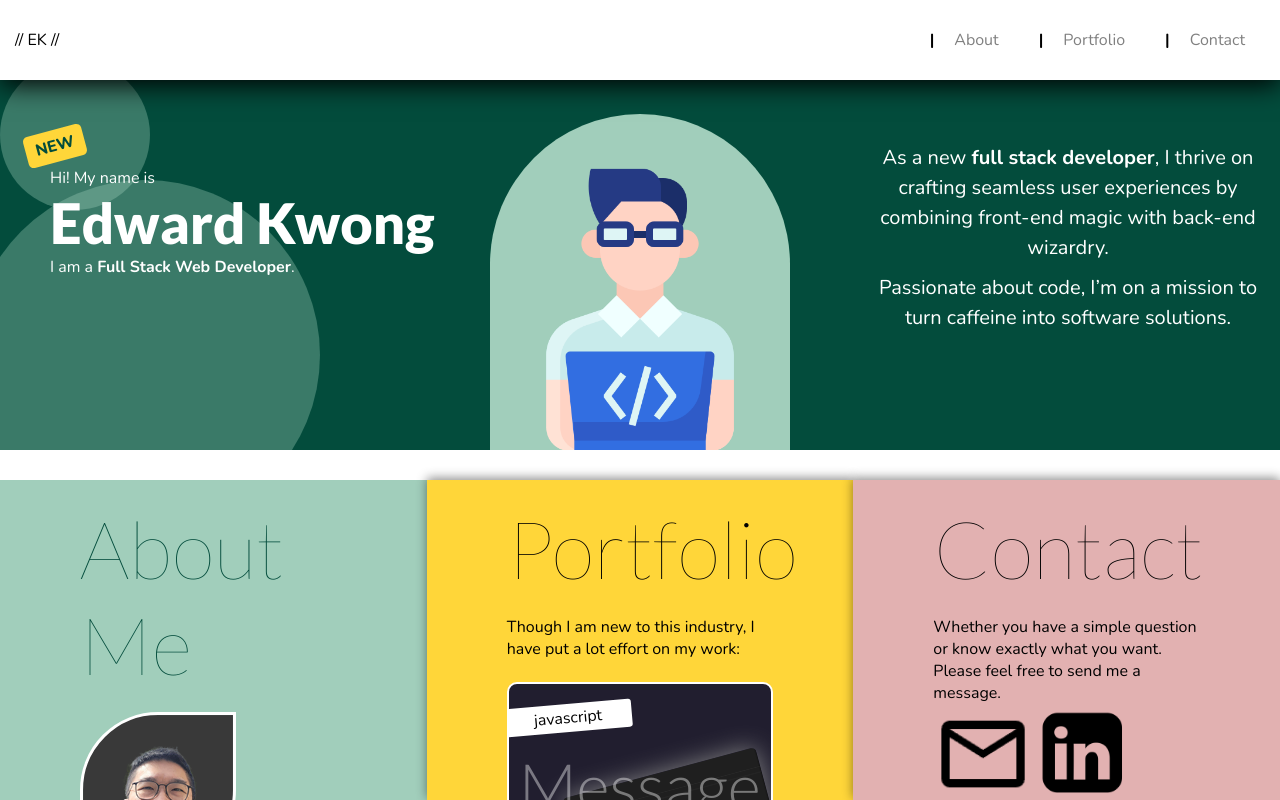
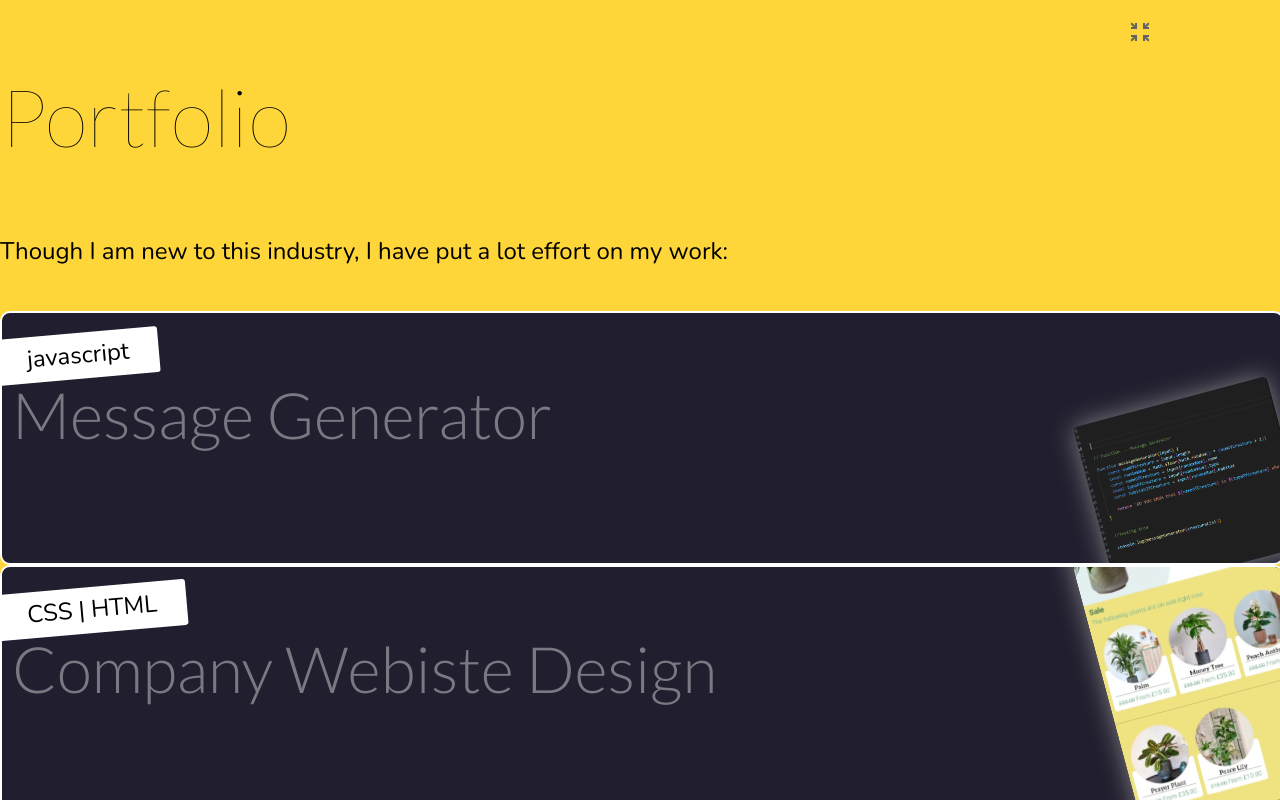
Before and after one commit to PSKWONG/porfolioWebsite, a plain HTML site: page index.html in a window 1280 px wide. Both pictures are taken after a click on the item "Portfolio". Drawn offline with nearby package versions, Linux system fonts and the light colour scheme.

Commit message:
popup JavaScript Modified

```diff
--- a/index.html
+++ b/index.html
@@ -19,7 +19,7 @@
                     </ul>
                 </nav>
             </header>
-            <div id="banner" class="gridItem">
+            <div id="banner" >
 
                 <div id="bannerdisplay">
                     <span class="circleOne"></span>
@@ -49,7 +49,7 @@
             </div>
         </div>
         <div id="contentWrapper">
-            <div id="AboutMe" class="contentContainer gridItem flexContainer">
+            <div id="AboutMe" class="contentContainer  gridItem">
                 <h1 class="flexOneRow title"> About Me</h1>
                 <picture class="profilepic flexeTwoItemsRow"></picture>
                 <div class=" flexeTwoItemsRow introduction">
@@ -110,7 +110,7 @@
             </div>
 
 
-            <div id="Portfolio" class="contentContainer gridItem containerShaddow flexContainer">
+            <div id="Portfolio" class="contentContainer gridItem ">
                 <h1 class="flexOneRow title"> Portfolio</h1>
                 <p class="flexOneRow">
                     Though I am new to this industry, I have put a lot effort on my work:
@@ -172,7 +172,7 @@
                 </div>
             </div>
 
-            <div id="Contact" class="contentContainer gridItem containerShaddow flexContainer">
+            <div id="Contact" class="contentContainer gridItem ">
                 <h1 class="flexOneRow title">Contact</h1>
                 <p class="flexOneRow">
                     Whether you have a simple question or know exactly what you want. Please feel free to send me a message.
--- a/javascript/head.js
+++ b/javascript/head.js
@@ -31,7 +31,7 @@ headerScript.setAttribute ('defer','true')
 
 //Popup Container  Element Javascript
 const popupScript = document.createElement('script');
-/*popupScript.setAttribute ('src','./javascript/popup.js')*/
+popupScript.setAttribute ('src','./javascript/popup.js')
 popupScript.setAttribute ('async','true')
 
 
--- a/javascript/popup.js
+++ b/javascript/popup.js
@@ -34,7 +34,10 @@ popupStyleSheet.setAttribute('id', 'popupStyleSheet')
 
 // ========================== Declare Variables for the expanded sections
 const navigationLinkItems = document.querySelector('ul').querySelectorAll('li')
-const gridItemOfBody = document.body.querySelectorAll('.gridItem')
+const gridItemOfBody = document.body.querySelectorAll('.gridItem') // Find the ITem with specific class name
+
+const display = document.getElementById('displayWrapper');
+const contentWP = document.getElementById('contentWrapper');
 
 
 
@@ -60,7 +63,7 @@ var initialExpandsectionHeight
 
 // ========================== Define the Grid Structure Template of the body Element
 
-
+/* Old Version
 function resetBodyGridView() {
     let array = []
     for (let i = 0; i < gridItemOfBody.length; i++) {
@@ -73,15 +76,22 @@ function resetBodyGridView() {
     document.body.style.gridTemplateRows = `${array.join(' ')}`
 
 };
+*/
+function resetBodyGridView() {
+
+    display.className = "normalDW";
+    contentWP.className = "normalCW";
+}
+
 resetBodyGridView();
 
 
 
 // ========================== Register onClick function to the expan
 // Expanding section Function
+
 function expandingContentContainer(event) {
 
-    // Declare the variable
     // Declare the variable
     targetExpandSection = event.target.parentNode
     targetHiddenSection = targetExpandSection.querySelector('.expand')
@@ -95,19 +105,25 @@ function expandingContentContainer(event) {
     // Set the Final grid-template-row Value
 
     for (let i = 0; i < gridItemOfBody.length; i++) {
-        if (i == 0) {
-            finalRowtemplateArray.push('0px')
-        } else if (gridItemOfBody[i].id === targetExpandSection.id) {
-            finalRowtemplateArray.push('minmax(100vh, 100vh)')
+        if (gridItemOfBody[i].id === targetExpandSection.id) {
+            finalRowtemplateArray.push('1fr')
         } else {
             finalRowtemplateArray.push('0fr')
         }
     }
+
+
     targetHiddenSection.style.display = 'block';
     targetExpandSection.style.overflowY = 'scroll';
-    document.body.style.gridTemplateRows = `${finalRowtemplateArray.join(' ')}`
+    document.documentElement.style.setProperty('--targetContentPortion',finalRowtemplateArray.join(' '));
+    //  document.body.style.gridTemplateRows = `${finalRowtemplateArray.join(' ')}`
 
     // document.body.style.gridTemplateRows = `${initalRowtemplateArray.join(' ')}`
+
+    display.className = "normalDW expanDW";
+    contentWP.className = "normalCW expandCW ";
+
+
 
     // Adding Styling
     setTimeout(() => {
--- a/style/stylesheet.css
+++ b/style/stylesheet.css
@@ -1,4 +1,10 @@
 /*======  Universal Style ===========================================*/
+:root{
+    --bodyPortion: 60% 40%;
+    --targetBodyPortion: 0% 100%;
+    --contentPortion: 1fr 1fr 1fr;
+    --targetContentPortion :  1fr 0fr 0fr;
+}
 
 * {
     margin: 0;
@@ -33,7 +39,6 @@ h1{
 }
 
 .contentContainer{
-    padding: 0 80px ;
     box-sizing: border-box;
     position: relative;
     opacity: 1;
@@ -104,15 +109,18 @@ h1{
     height: 100vh;
     width: 100vw;
     display: grid;
-    grid-template-rows: 60% 40%;
+
     overflow: hidden;
     transition: grid 1s;
 }
-/*
-#displayWrapper:hover{
-    grid-template-rows: 0% 100%;
+.normalDW{
+    grid-template-rows: var(--bodyPortion);
 }
-*/
+
+.expanDW{
+    grid-template-rows: var(--targetBodyPortion);
+}
+
 
 
 /* ====== Header  ====================================================*/
@@ -276,17 +284,18 @@ header nav li::before{
     height: 100%;
     width: 100%;
     display: grid;
-    grid-template: 1fr / 1fr 1fr 1fr;
     transition: grid 1s;
 
 }
 
-/*
-#contentWrapper:hover {
-    grid-template: 1fr 0fr 0fr / 1fr 0fr 0fr;
+.normalCW{
+    grid-template: 1fr / var(--contentPortion);
+}
 
+
+.expandCW {
+    grid-template: 1fr / var(--targetContentPortion);
 }
-*/
 
 /* ====== About Me  ====================================================*/
 
```
